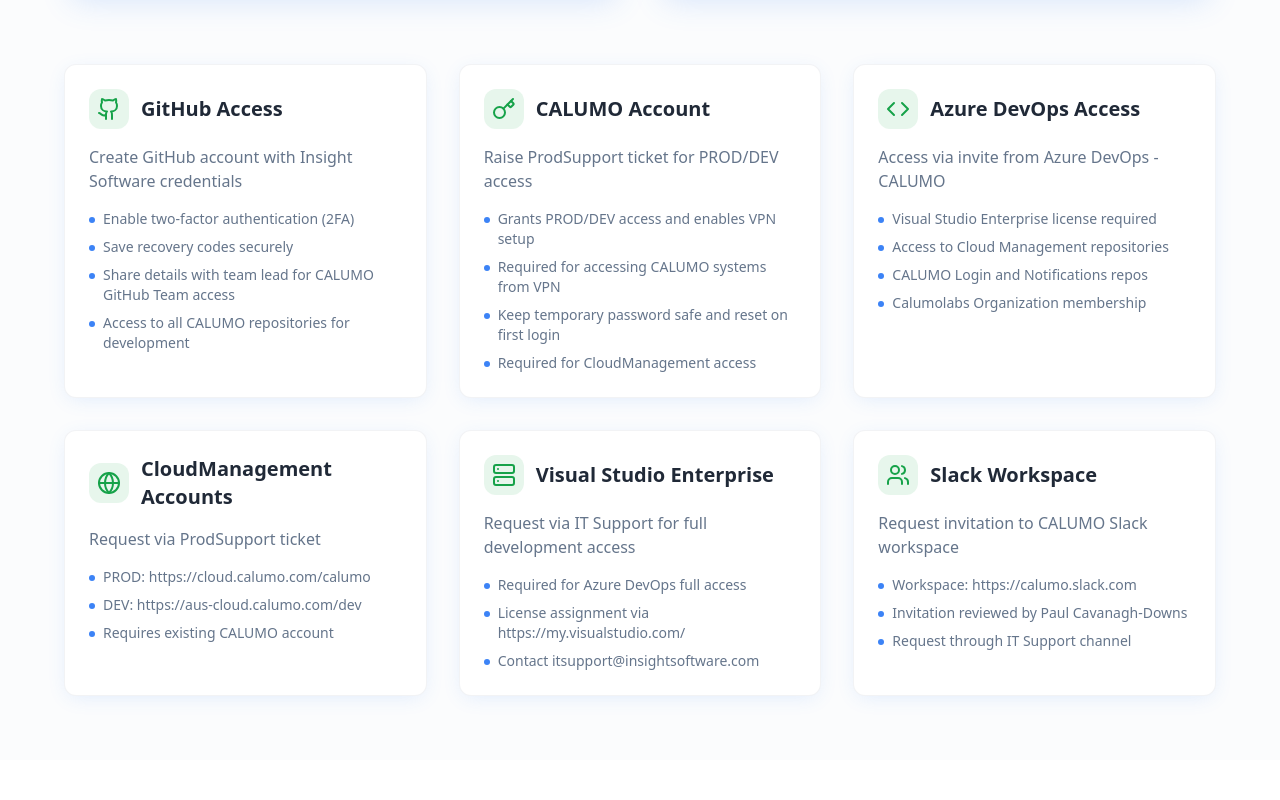
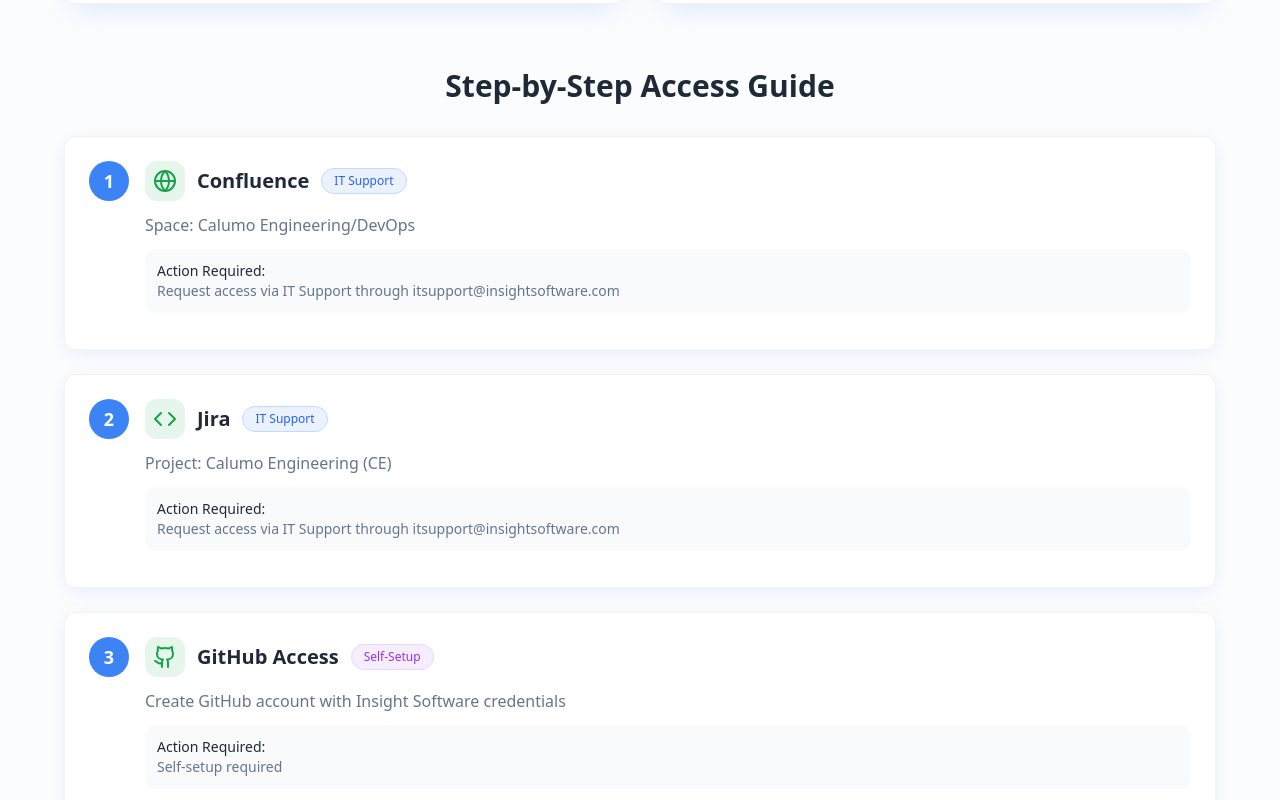
Before and after one commit to kbeetea/calumo-start-guide, a React (Vite) app: page / in a window 1280 px wide. Shown: the part 1820-2620 px from the top of the page. Built offline with nearby package versions, Linux system fonts and the light colour scheme.

Commit message:
Update quick links and access
Update the quick links section with the provided Confluence URLs for onboarding, developer machine setup, tech stack, and task implementation.
Also, update the access links within the Access section to be step-by-step as previously provided.

```diff
--- a/src/components/AccessSection.tsx
+++ b/src/components/AccessSection.tsx
@@ -1,4 +1,4 @@
-import { Mail, Shield, Github, Globe, Server, Key, Code, Users } from "lucide-react";
+import { Mail, Shield, Github, Globe, Server, Key, Code, Users, Zap, Lock } from "lucide-react";
 import { Button } from "@/components/ui/button";
 
 const AccessSection = () => {
@@ -30,71 +30,137 @@ const AccessSection = () => {
     }
   ];
 
-  const accessItems = [
+  const accessSteps = [
     {
+      step: 1,
+      title: "Confluence",
+      icon: <Globe className="w-6 h-6" />,
+      description: "Space: Calumo Engineering/DevOps",
+      action: "Request access via IT Support through itsupport@insightsoftware.com",
+      type: "IT Support"
+    },
+    {
+      step: 2,
+      title: "Jira",
+      icon: <Code className="w-6 h-6" />,
+      description: "Project: Calumo Engineering (CE)",
+      action: "Request access via IT Support through itsupport@insightsoftware.com",
+      type: "IT Support"
+    },
+    {
+      step: 3,
       title: "GitHub Access",
       icon: <Github className="w-6 h-6" />,
       description: "Create GitHub account with Insight Software credentials",
-      requirements: [
-        "Enable two-factor authentication (2FA)",
-        "Save recovery codes securely",
+      action: "Self-setup required",
+      details: [
+        "Enable two-factor authentication (2FA) using mobile authenticator app",
+        "Save your recovery codes securely for future use",
         "Share details with team lead for CALUMO GitHub Team access",
         "Access to all CALUMO repositories for development"
-      ]
+      ],
+      type: "Self-Setup"
     },
     {
+      step: 4,
       title: "CALUMO Account",
       icon: <Key className="w-6 h-6" />,
-      description: "Raise ProdSupport ticket for PROD/DEV access",
-      requirements: [
+      description: "Raise a ticket with ProdSupport",
+      action: "prodsupport@insightsoftware.com",
+      details: [
         "Grants PROD/DEV access and enables VPN setup",
         "Required for accessing CALUMO systems from VPN",
-        "Keep temporary password safe and reset on first login",
-        "Required for CloudManagement access"
-      ]
+        "Keep temporary password safe and reset on first login"
+      ],
+      type: "ProdSupport"
     },
     {
-      title: "Azure DevOps Access",
-      icon: <Code className="w-6 h-6" />,
-      description: "Access via invite from Azure DevOps - CALUMO",
-      requirements: [
-        "Visual Studio Enterprise license required",
-        "Access to Cloud Management repositories",
-        "CALUMO Login and Notifications repos",
-        "Calumolabs Organization membership"
-      ]
+      step: 5,
+      title: "Visual Studio Enterprise License",
+      icon: <Server className="w-6 h-6" />,
+      description: "Request access via IT Support",
+      action: "itsupport@insightsoftware.com",
+      details: [
+        "Assigned VS licenses: https://my.visualstudio.com/",
+        "Required for Azure DevOps full access"
+      ],
+      type: "IT Support"
     },
     {
+      step: 6,
+      title: "Azure DevOps (Calumolabs Organization)",
+      icon: <Code className="w-6 h-6" />,
+      description: "Access granted via Invite button from Azure DevOps - CALUMO",
+      action: "Team Lead Invitation",
+      details: [
+        "Ensure access to Cloud Management repositories",
+        "https://calumolabs.visualstudio.com/_git/Cloud%20Management",
+        "https://calumolabs.visualstudio.com/Cloud%20Management/_git/CALUMOLogin",
+        "https://calumolabs.visualstudio.com/Cloud%20Management/_git/CALUMONotifications",
+        "💡 Important: Visual Studio Enterprise license required"
+      ],
+      type: "Team Access"
+    },
+    {
+      step: 7,
+      title: "CALUMO VPN Setup",
+      icon: <Lock className="w-6 h-6" />,
+      description: "VPN Setup Procedure",
+      action: "Follow installation guide",
+      details: [
+        "💡 Requirement: CALUMO account must exist first"
+      ],
+      type: "Self-Setup"
+    },
+    {
+      step: 8,
       title: "CloudManagement Accounts",
       icon: <Globe className="w-6 h-6" />,
-      description: "Request via ProdSupport ticket",
-      requirements: [
+      description: "Request access via ProdSupport ticket",
+      action: "prodsupport@insightsoftware.com",
+      details: [
         "PROD: https://cloud.calumo.com/calumo",
         "DEV: https://aus-cloud.calumo.com/dev",
-        "Requires existing CALUMO account"
-      ]
+        "💡 Requirement: CALUMO account must exist"
+      ],
+      type: "ProdSupport"
     },
     {
-      title: "Visual Studio Enterprise",
-      icon: <Server className="w-6 h-6" />,
-      description: "Request via IT Support for full development access",
-      requirements: [
-        "Required for Azure DevOps full access",
-        "License assignment via https://my.visualstudio.com/",
-        "Contact itsupport@insightsoftware.com"
-      ]
+      step: 9,
+      title: "DWIGHT (via OKTA)",
+      icon: <Shield className="w-6 h-6" />,
+      description: "Request through IT Support",
+      action: "itsupport@insightsoftware.com",
+      type: "IT Support"
     },
     {
+      step: 10,
       title: "Slack Workspace",
       icon: <Users className="w-6 h-6" />,
       description: "Request invitation to CALUMO Slack workspace",
-      requirements: [
+      action: "IT Support request",
+      details: [
         "Workspace: https://calumo.slack.com",
-        "Invitation reviewed by Paul Cavanagh-Downs",
-        "Request through IT Support channel"
-      ]
+        "Invitation reviewed and accepted by Paul Cavanagh-Downs"
+      ],
+      type: "IT Support"
     }
   ];
+
+  const getTypeColor = (type: string) => {
+    switch (type) {
+      case "IT Support":
+        return "bg-blue-500/10 text-blue-600 border-blue-200";
+      case "ProdSupport":
+        return "bg-green-500/10 text-green-600 border-green-200";
+      case "Self-Setup":
+        return "bg-purple-500/10 text-purple-600 border-purple-200";
+      case "Team Access":
+        return "bg-orange-500/10 text-orange-600 border-orange-200";
+      default:
+        return "bg-muted text-muted-foreground border-border";
+    }
+  };
 
   return (
     <section id="access" className="py-16 bg-muted/30">
@@ -103,12 +169,12 @@ const AccessSection = () => {
           <div className="text-center mb-12">
             <h2 className="text-4xl font-bold mb-4 text-foreground">Access & Permissions</h2>
             <p className="text-xl text-muted-foreground max-w-3xl mx-auto">
-              CALUMO uses different support channels depending on the type of request.
-              Understanding these channels is crucial for obtaining necessary accounts and permissions.
+              Complete these steps in order to gain full access to CALUMO systems.
+              Each step builds upon the previous ones, so follow the sequence carefully.
             </p>
           </div>
 
-          {/* Support Channels */}
+          {/* Support Channels Reference */}
           <div className="grid md:grid-cols-2 gap-8 mb-16">
             {supportChannels.map((channel, index) => (
               <div key={index} className="bg-card border border-border/50 rounded-xl p-8 shadow-card">
@@ -132,7 +198,7 @@ const AccessSection = () => {
                 </div>
 
                 <div className="space-y-2">
-                  <h4 className="font-semibold text-foreground">Common Requests:</h4>
+                  <h4 className="font-semibold text-foreground">Handles:</h4>
                   <ul className="space-y-1">
                     {channel.items.map((item, i) => (
                       <li key={i} className="text-sm text-muted-foreground flex items-center gap-2">
@@ -146,27 +212,49 @@ const AccessSection = () => {
             ))}
           </div>
 
-          {/* Access Items */}
-          <div className="grid md:grid-cols-3 gap-8">
-            {accessItems.map((item, index) => (
-              <div key={index} className="bg-card border border-border/50 rounded-xl p-6 shadow-soft hover:shadow-card transition-all duration-300">
-                <div className="flex items-center gap-3 mb-4">
-                  <div className="p-2 bg-accent/10 rounded-lg text-accent">
-                    {item.icon}
-                  </div>
-                  <h3 className="text-xl font-bold text-foreground">{item.title}</h3>
+          {/* Step-by-Step Access Guide */}
+          <div className="space-y-6">
+            <h3 className="text-3xl font-bold text-center text-foreground mb-8">Step-by-Step Access Guide</h3>
+
+            {accessSteps.map((step, index) => (
+              <div key={index} className="bg-card border border-border/50 rounded-xl p-6 shadow-soft">
+                <div className="flex items-start gap-4">
+                  {/* Step Number */}
+                  <div className="flex-shrink-0 w-10 h-10 bg-primary text-primary-foreground rounded-full flex items-center justify-center font-bold text-lg">
+                    {step.step}
                   </div>
 
-                <p className="text-muted-foreground mb-4">{item.description}</p>
+                  {/* Content */}
+                  <div className="flex-1">
+                    <div className="flex items-center gap-3 mb-3">
+                      <div className="p-2 bg-accent/10 rounded-lg text-accent">
+                        {step.icon}
+                      </div>
+                      <h4 className="text-xl font-bold text-foreground">{step.title}</h4>
+                      <span className={`px-3 py-1 rounded-full text-xs font-medium border ${getTypeColor(step.type)}`}>
+                        {step.type}
+                      </span>
+                    </div>
 
+                    <p className="text-muted-foreground mb-3">{step.description}</p>
+
+                    <div className="bg-muted/50 rounded-lg p-3 mb-3">
+                      <p className="text-sm font-medium text-foreground">Action Required:</p>
+                      <p className="text-sm text-muted-foreground">{step.action}</p>
+                    </div>
+
+                    {step.details && (
                       <ul className="space-y-2">
-                  {item.requirements.map((req, i) => (
+                        {step.details.map((detail, i) => (
                           <li key={i} className="text-sm text-muted-foreground flex items-start gap-2">
                             <div className="w-1.5 h-1.5 bg-primary rounded-full mt-2 flex-shrink-0"></div>
-                      <span>{req}</span>
+                            <span>{detail}</span>
                           </li>
                         ))}
                       </ul>
+                    )}
+                  </div>
+                </div>
               </div>
             ))}
           </div>
--- a/src/pages/Index.tsx
+++ b/src/pages/Index.tsx
@@ -31,11 +31,15 @@ const Index = () => {
                   <ul className="space-y-2">
                     <li className="flex items-center gap-3">
                       <div className="w-2 h-2 bg-primary rounded-full"></div>
-                      <span className="text-foreground">📖 CALUMO Tech Stack Overview – Get familiar with our tools and frameworks</span>
+                      <a href="https://insightsoftware.atlassian.net/wiki/spaces/CE/pages/15049719892/CALUMO+-+Engineering" target="_blank" rel="noopener noreferrer" className="text-foreground hover:text-primary transition-colors">📖 CALUMO Tech Stack Overview – Get familiar with our tools and frameworks</a>
                     </li>
                     <li className="flex items-center gap-3">
                       <div className="w-2 h-2 bg-primary rounded-full"></div>
-                      <span className="text-foreground">📖 Task Implementation Process – Learn our development workflow</span>
+                      <a href="https://insightsoftware.atlassian.net/wiki/spaces/CE/pages/16750149678/Task+implementation+process" target="_blank" rel="noopener noreferrer" className="text-foreground hover:text-primary transition-colors">📖 Task Implementation Process – Learn our development workflow</a>
+                    </li>
+                    <li className="flex items-center gap-3">
+                      <div className="w-2 h-2 bg-primary rounded-full"></div>
+                      <a href="https://insightsoftware.atlassian.net/wiki/spaces/CE/pages/15049719871/Developer+Machine+Setup" target="_blank" rel="noopener noreferrer" className="text-foreground hover:text-primary transition-colors">📖 Developer Machine Setup – Configure your development environment</a>
                     </li>
                   </ul>
                 </div>
```
Lines whose indentation alone changed are shown as unchanged.
